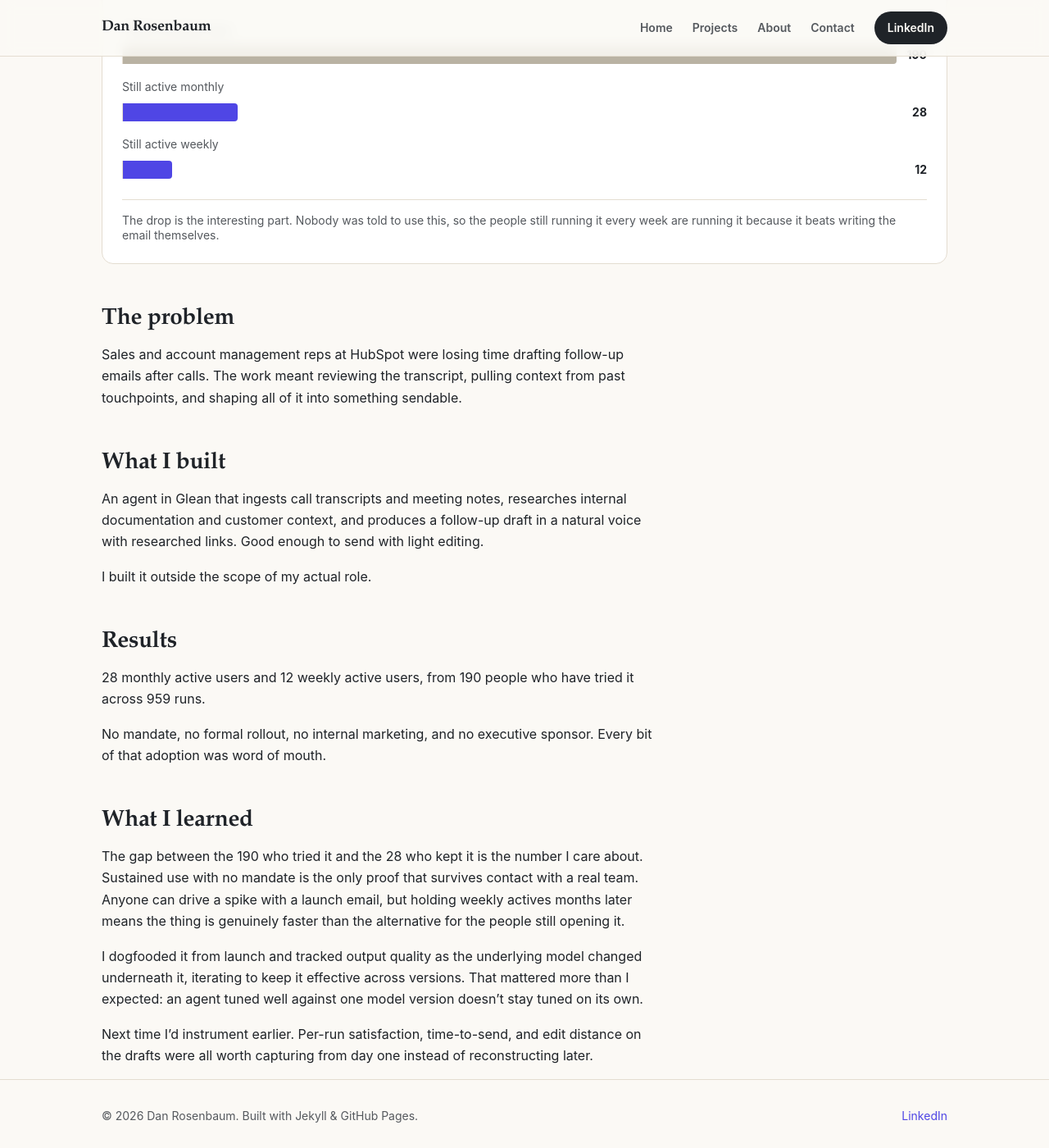
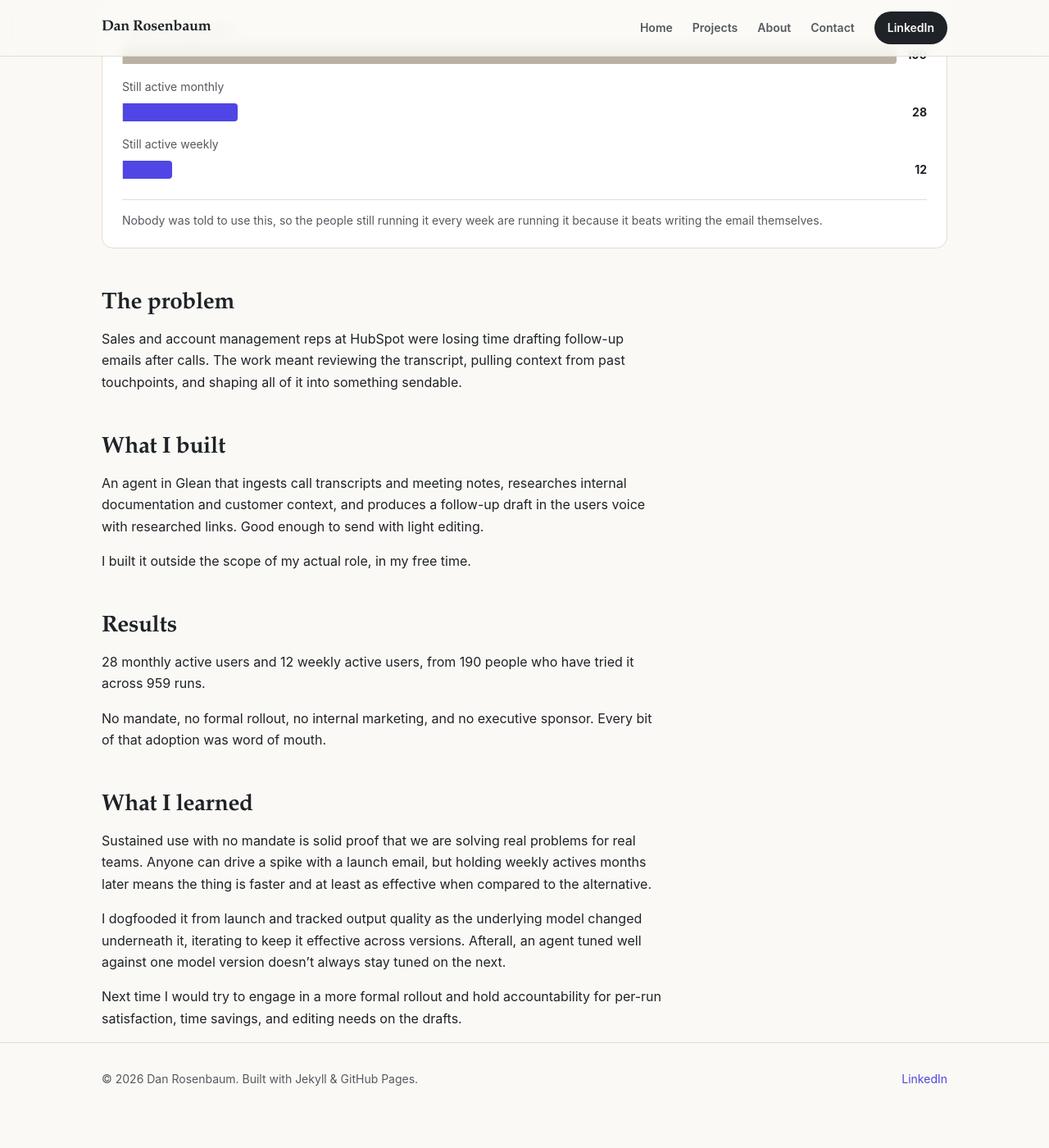
Before and after one commit to drosenbaum1794/portfolio, a Jekyll site: the page built from _projects/followup-email-agent.md, in a window 1280 px wide and 1400 px high, scrolled down 695 px. Shown: the whole window at 82% size. Built offline with Jekyll 4.4.1, drawn with Linux system fonts in a browser that asks for light colours; after the commit the page ends 2068 px from its top, so only the background shows below that.

Commit message:
Revise follow-up email agent documentation for clarity
Refined language for clarity and added details about user engagement and metrics.

```diff
--- a/_projects/followup-email-agent.md
+++ b/_projects/followup-email-agent.md
@@ -33,8 +33,8 @@
       value: 12
       display: "12"
   note: >-
-    The drop is the interesting part. Nobody was told to use this, so the
-    people still running it every week are running it because it beats writing
+    Nobody was told to use this, so the people still running
+    it every week are running it because it beats writing
     the email themselves.
 ---
 ## The problem
@@ -47,9 +47,9 @@
 
 An agent in Glean that ingests call transcripts and meeting notes, researches
 internal documentation and customer context, and produces a follow-up draft in
-a natural voice with researched links. Good enough to send with light editing.
+the users voice with researched links. Good enough to send with light editing.
 
-I built it outside the scope of my actual role.
+I built it outside the scope of my actual role, in my free time.
 
 ## Results
 
@@ -61,17 +61,14 @@
 
 ## What I learned
 
-The gap between the 190 who tried it and the 28 who kept it is the number I
-care about. Sustained use with no mandate is the only proof that survives
-contact with a real team. Anyone can drive a spike with a launch email, but
-holding weekly actives months later means the thing is genuinely faster than
-the alternative for the people still opening it.
+Sustained use with no mandate is solid proof that we are solving real problems
+for real teams. Anyone can drive a spike with a launch email, but
+holding weekly actives months later means the thing is faster and at least as
+effective when compared to the alternative.
 
 I dogfooded it from launch and tracked output quality as the underlying model
-changed underneath it, iterating to keep it effective across versions. That
-mattered more than I expected: an agent tuned well against one model version
-doesn't stay tuned on its own.
+changed underneath it, iterating to keep it effective across versions.
+Afterall, an agent tuned well against one model version doesn't always stay tuned on the next.
 
-Next time I'd instrument earlier. Per-run satisfaction, time-to-send, and edit
-distance on the drafts were all worth capturing from day one instead of
-reconstructing later.
+Next time I would try to engage in a more formal rollout and hold accountability for
+per-run satisfaction, time savings, and editing needs on the drafts.
```
